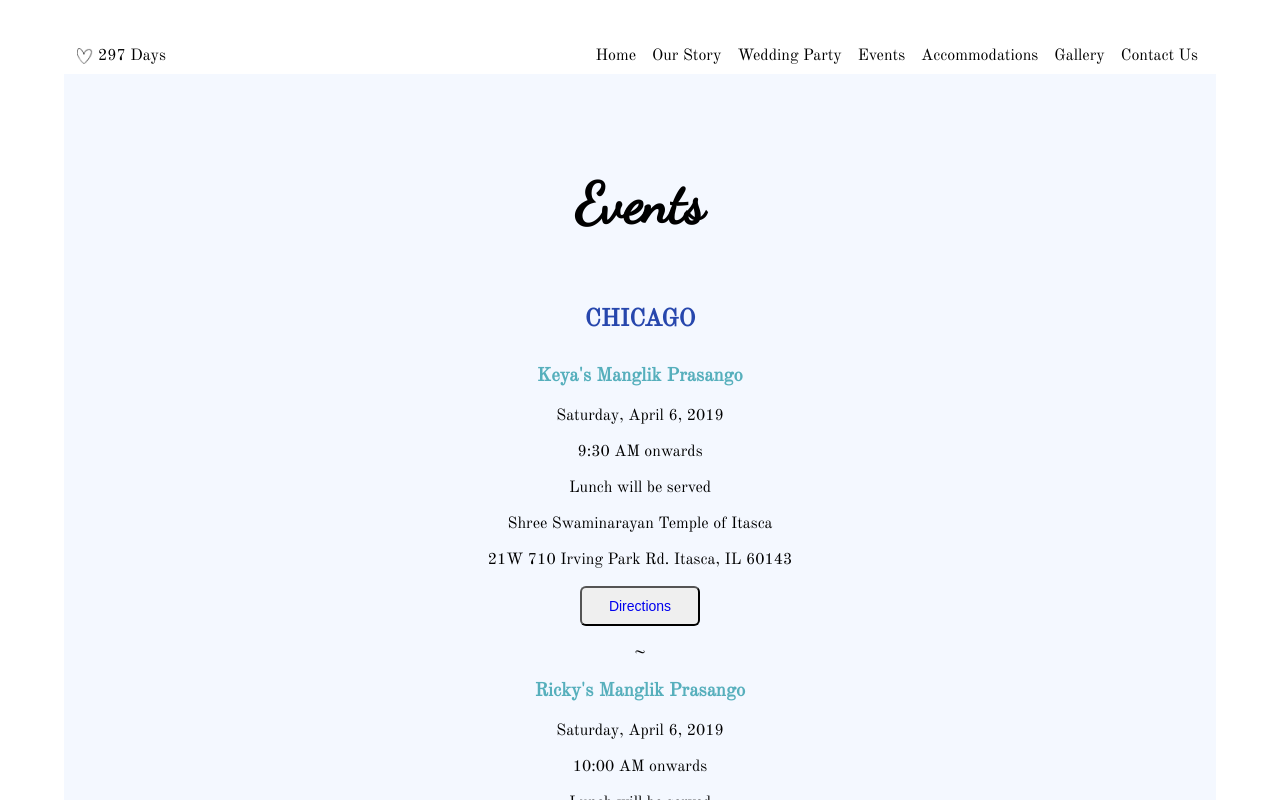
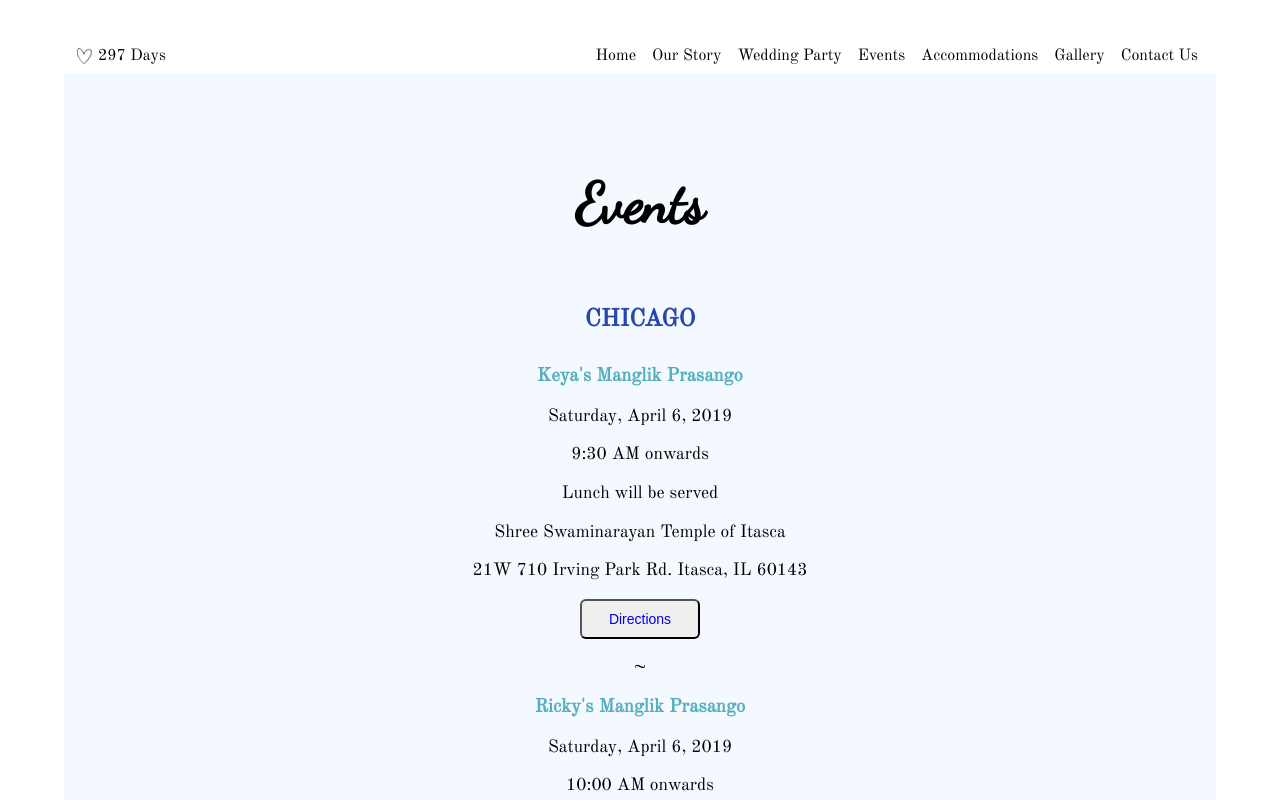
Before and after one commit to shreya317/rickyandkeya, a React (Create React App) app: page / in a window 1280 px wide. Both pictures are taken after a click on the link "Events". Shown: the top 800 px of the page. Built offline with nearby package versions, Linux system fonts and the light colour scheme.

Commit message:
events font size update

```diff
--- a/src/Events.css
+++ b/src/Events.css
@@ -40,6 +40,10 @@
     color: #56afbc;
 }
 
+.Events-info p {
+    font-size: 1.1em;
+}
+
 .Events-button {
     color: white;
     padding: 10px 27px;
```
